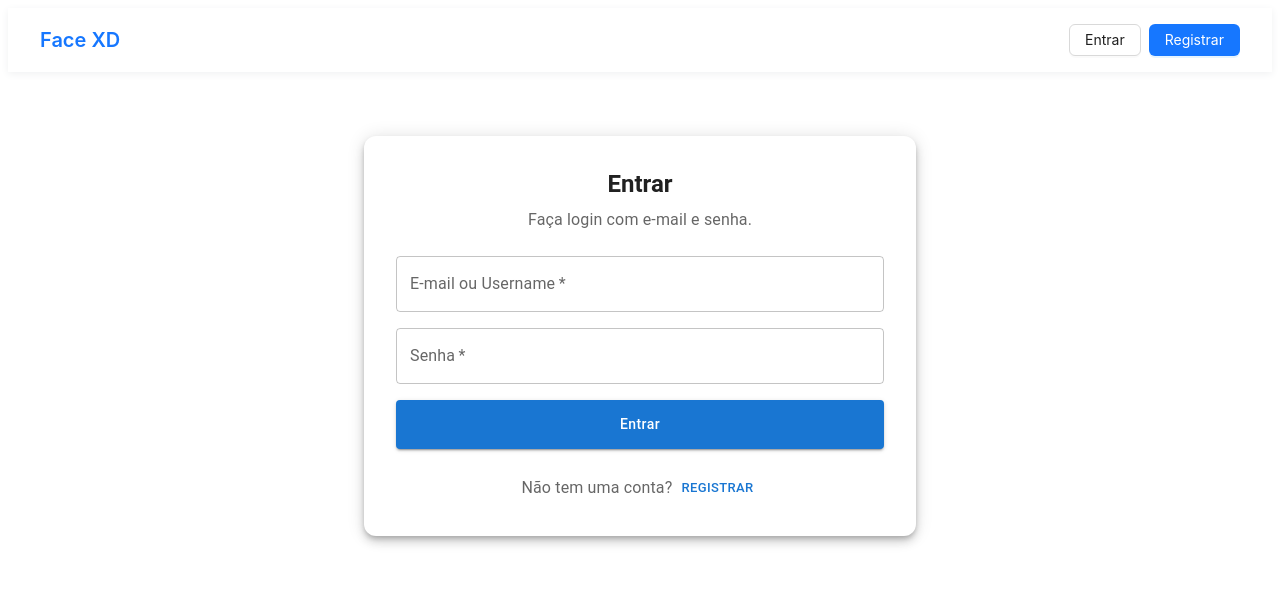
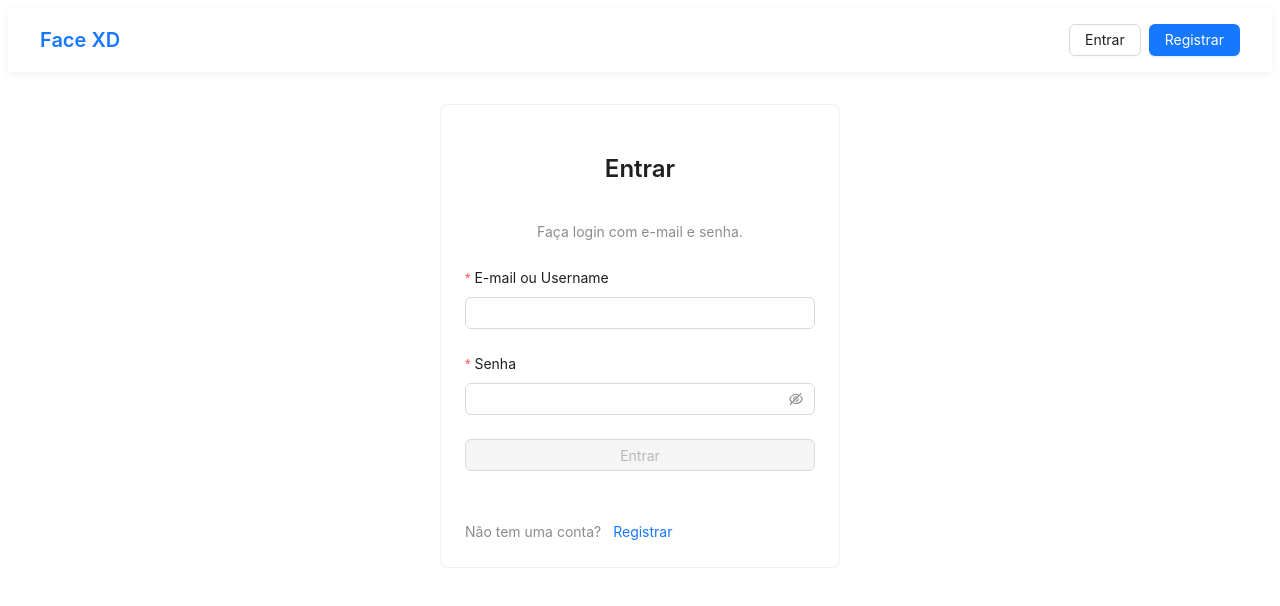
Before and after one commit to XDPlansDev/FaceXD-Frontend, a Next.js app: page /auth/login in a window 1280 px wide. Shown: the top 606 px of the page. Built offline with nearby package versions, Linux system fonts and the light colour scheme; what @radix-ui/themes would draw is missing.

Commit message:
novo atualizado

```diff
--- a/src/pages/auth/login.js
+++ b/src/pages/auth/login.js
@@ -3,23 +3,32 @@
 import { useState } from "react";
 import { useRouter } from "next/router";
 import { useAuth } from "@/context/AuthContext";
+import Link from "next/link";
 import {
-  Container, Box, Paper, TextField, Button,
-  Typography, Alert, Stack
-} from "@mui/material";
-import Link from "next/link";
+  Form,
+  Input,
+  Button,
+  Typography,
+  Alert,
+  Spin,
+  Card,
+  Space
+} from "antd";
+
+const { Title, Text } = Typography;
 
 export default function LoginPage() {
   const [identifier, setIdentifier] = useState("");
   const [password, setPassword] = useState("");
   const [error, setError] = useState(null);
+  const [loading, setLoading] = useState(false);
 
   const router = useRouter();
   const { login } = useAuth();
 
-  const handleLogin = async (e) => {
-    e.preventDefault();
+  const handleLogin = async () => {
     setError(null);
+    setLoading(true);
 
     try {
       const response = await fetch(`${process.env.NEXT_PUBLIC_API_URL}/api/auth/login`, {
@@ -30,78 +39,72 @@ export default function LoginPage() {
 
       if (response.ok) {
         const data = await response.json();
-        login(data.token); // Armazena token no contexto
+        login(data.token);
         console.log(`✅ Login com @${data.user.username}`);
         router.push("/feed");
       } else {
         setError("Usuário ou senha inválidos.");
+        console.warn("⚠️ Credenciais inválidas");
       }
     } catch (err) {
       setError("Erro ao conectar com o servidor.");
+      console.error("❌ Erro ao conectar:", err);
+    } finally {
+      setLoading(false);
     }
   };
 
   return (
-    <Container maxWidth="sm">
-      <Box
-        component={Paper}
-        elevation={6}
-        p={4}
-        mt={8}
-        borderRadius={3}
-        display="flex"
-        flexDirection="column"
-        alignItems="center"
-      >
-        <Typography variant="h5" fontWeight="bold" gutterBottom>
+    <div style={{ maxWidth: 400, margin: "auto", padding: "2rem" }}>
+      <Card>
+        <Space direction="vertical" style={{ width: "100%" }} size="large">
+          <Title level={3} style={{ textAlign: "center" }}>
             Entrar
-        </Typography>
+          </Title>
+          <Text type="secondary" style={{ textAlign: "center", display: "block" }}>
+            Faça login com e-mail e senha.
+          </Text>
 
-        <Typography color="text.secondary" mb={3}>
-          Faça login com e-mail e senha.
-        </Typography>
+          {error && <Alert type="error" message={error} showIcon />}
 
-        {error && (
-          <Alert severity="error" sx={{ width: "100%", mb: 2 }}>
-            {error}
-          </Alert>
-        )}
-
-        <Box component="form" onSubmit={handleLogin} width="100%">
-          <Stack spacing={2}>
-            <TextField
-              label="E-mail ou Username"
-              fullWidth
-              required
+          <Form layout="vertical" onFinish={handleLogin}>
+            <Form.Item label="E-mail ou Username" required>
+              <Input
                 value={identifier}
                 onChange={(e) => setIdentifier(e.target.value)}
+                disabled={loading}
               />
-            <TextField
-              label="Senha"
-              type="password"
-              fullWidth
-              required
+            </Form.Item>
+            <Form.Item label="Senha" required>
+              <Input.Password
                 value={password}
                 onChange={(e) => setPassword(e.target.value)}
+                disabled={loading}
               />
+            </Form.Item>
+            <Form.Item>
               <Button
-              type="submit"
-              variant="contained"
-              fullWidth
-              sx={{ textTransform: "none", py: 1.5 }}
+                type="primary"
+                htmlType="submit"
+                block
+                loading={loading}
+                disabled={!identifier || !password}
               >
                 Entrar
               </Button>
-          </Stack>
-        </Box>
+            </Form.Item>
+          </Form>
 
-        <Typography mt={3} color="text.secondary">
-          Não tem uma conta?{" "}
+          <Text type="secondary" style={{ textAlign: "center" }}>
+            Não tem uma conta?{' '}
             <Link href="/auth/register" passHref>
-            <Button variant="text" size="small">Registrar</Button>
+              <Button type="link" size="small">
+                Registrar
+              </Button>
             </Link>
-        </Typography>
-      </Box>
-    </Container>
+          </Text>
+        </Space>
+      </Card>
+    </div>
   );
 }
```
Lines whose indentation alone changed are shown as unchanged.
